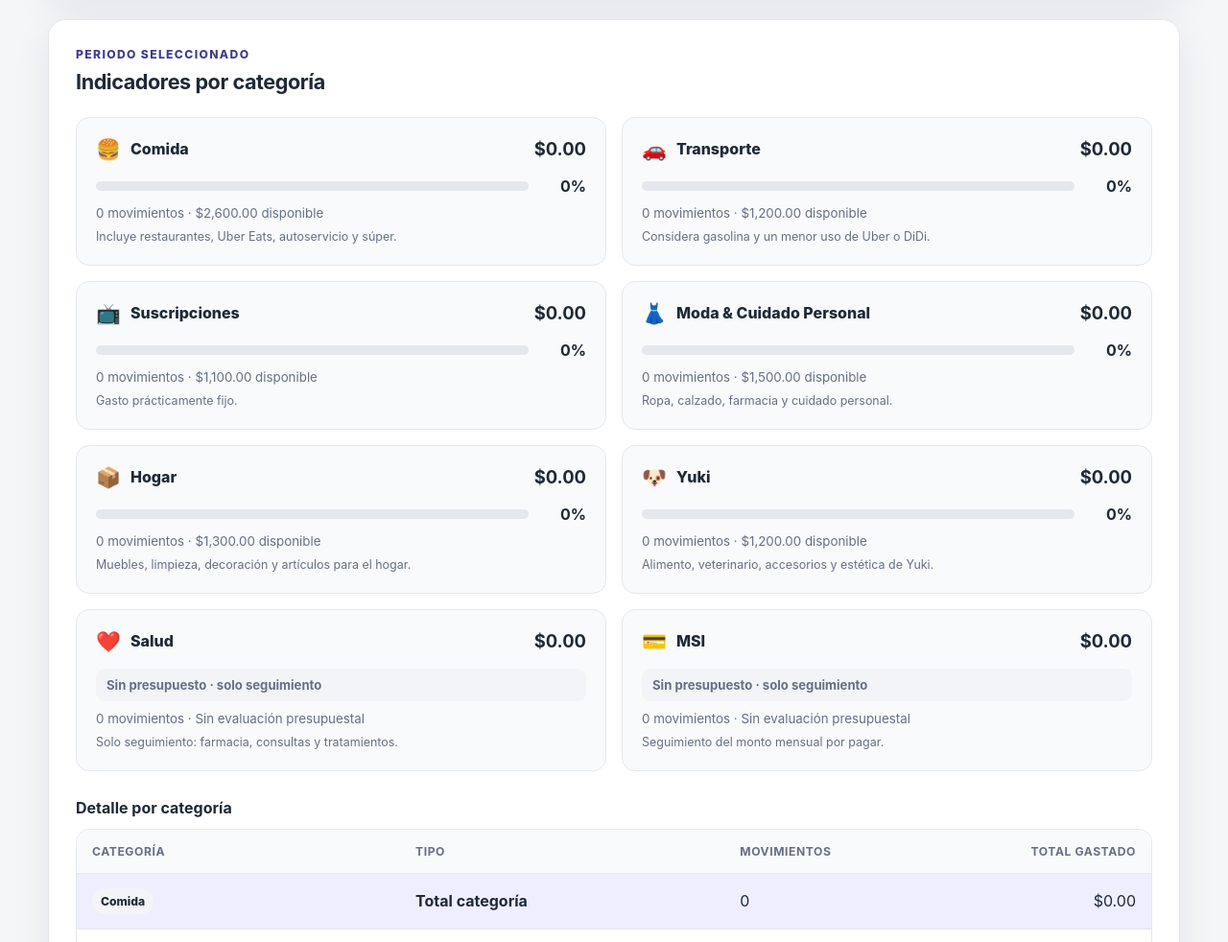
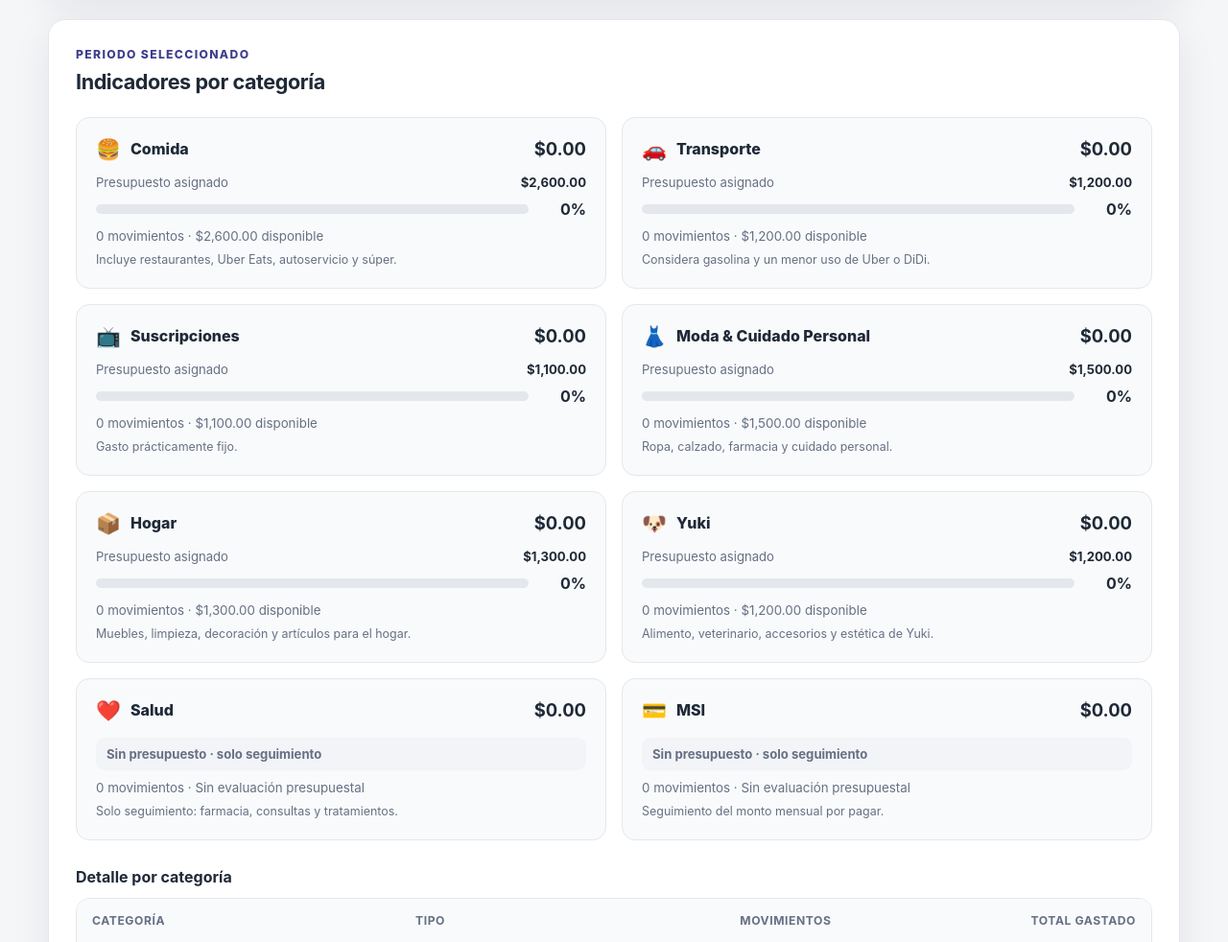
Before and after one commit to fernandaj222/finances, a plain HTML site: page index.html in a window 1280 px wide. Shown: the part 1220-2202 px from the top of the page at 96% size. Drawn offline with Linux system fonts and the light colour scheme.

Commit message:
Add budget display to category KPI: include assigned budget markup and adjust styles

```diff
--- a/app.js
+++ b/app.js
@@ -596,6 +596,12 @@ function renderCategoryTable(periodExpenses) {
         ? `${formatCurrency(balance)} disponible`
         : `${formatCurrency(Math.abs(balance))} excedido`)
       : 'Sin evaluación presupuestal';
+    const budgetMarkup = hasBudget
+      ? `<div class="category-kpi-budget">
+          <span>Presupuesto asignado</span>
+          <strong>${escapeHTML(formatCurrency(budget))}</strong>
+        </div>`
+      : '';
     const kpi = document.createElement('article');
     kpi.className = `category-kpi${hasBudget && balance < 0 ? ' over-budget' : ''}`;
     kpi.innerHTML = `
@@ -606,6 +612,7 @@ function renderCategoryTable(periodExpenses) {
         </span>
         <strong>${escapeHTML(formatCurrency(total))}</strong>
       </div>
+      ${budgetMarkup}
       ${progressMarkup}
       <small>${typeExpenses.length} ${typeExpenses.length === 1 ? 'movimiento' : 'movimientos'} · ${escapeHTML(balanceLabel)}</small>
       <p class="category-budget-comment">${escapeHTML(CategoryBudgetComments[type])}</p>`;
--- a/styles.css
+++ b/styles.css
@@ -77,7 +77,9 @@ input[aria-invalid="true"], select[aria-invalid="true"] { border-color: var(--da
 .category-kpi-heading strong { flex-shrink: 0; font-size: 1.15rem; }
 .category-kpi-name { display: flex; align-items: center; gap: 10px; min-width: 0; font-weight: 800; }
 .category-kpi-icon { font-size: 1.3rem; }
-.category-kpi-progress-row { margin-top: 16px; }
+.category-kpi-budget { display: flex; align-items: center; justify-content: space-between; gap: 12px; margin-top: 14px; color: var(--text-muted); font-size: .82rem; }
+.category-kpi-budget strong { color: var(--text); }
+.category-kpi-progress-row { margin-top: 10px; }
 .category-kpi-progress { width: 100%; height: 10px; overflow: hidden; border-radius: 999px; background: #e4e7ec; }
 .category-kpi-progress span { display: block; height: 100%; border-radius: inherit; background: var(--primary); }
 .category-kpi-progress.over-budget span { background: var(--danger); }
```
